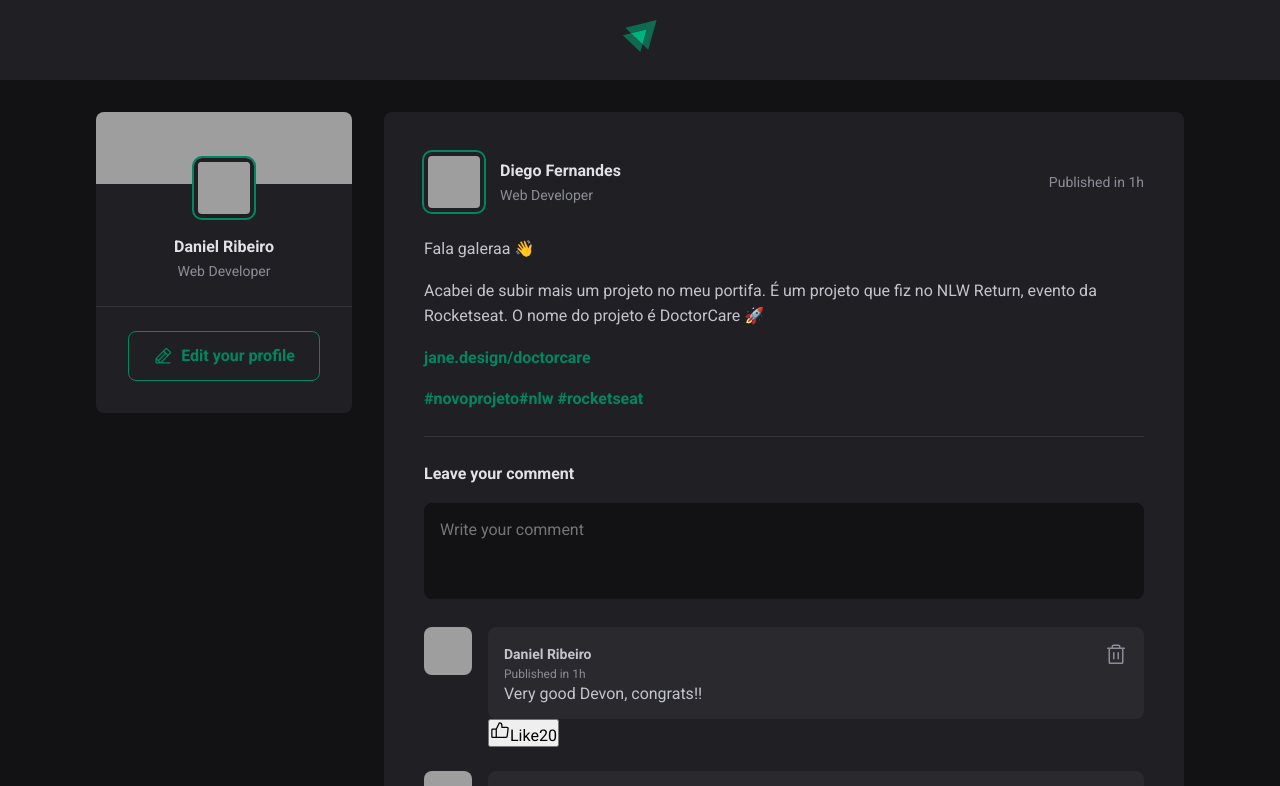
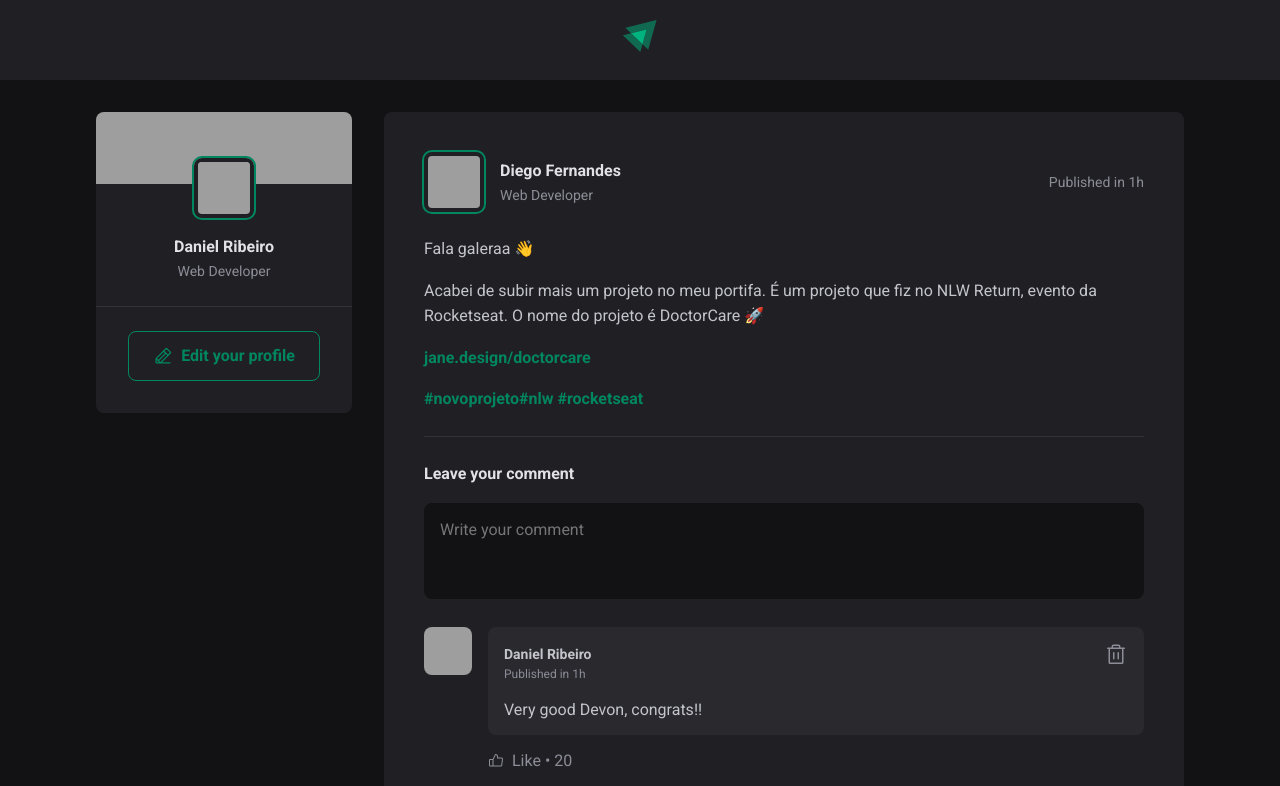
Before and after one commit to danielKNS/RocketSeat, a React (Vite) app: page / in a window 1280 px wide. Shown: the top 786 px of the page. Built offline with nearby package versions, Linux system fonts and the light colour scheme; grey boxes are pictures that could not be loaded.

Commit message:
the comment button complete

```diff
--- a/src/components/Comment.jsx
+++ b/src/components/Comment.jsx
@@ -27,7 +27,7 @@ const Comment = () => {
 
         <footer>
           <button>
-            <ThumbsUp size={20} />
+            <ThumbsUp />
             Like
             <span>20</span>
           </button>
--- a/src/components/Comment.module.css
+++ b/src/components/Comment.module.css
@@ -51,3 +51,38 @@
 .commentContent header button:hover {
   color: var(--red-500);
 }
+
+.commentContent p {
+  margin-top: 1rem;
+  color: var(--gray-300);
+}
+
+.commentBox footer {
+  margin-top: 1rem;
+}
+
+.commentBox footer button {
+  background: transparent;
+  border: 0;
+  color: var(--gray-400);
+  cursor: pointer;
+  display: flex;
+  align-items: center;
+
+  border-radius: 2px;
+}
+
+.commentBox footer button:hover {
+  color: var(--green-300);
+}
+
+.commentBox footer button svg {
+  margin-right: 0.5rem;
+}
+
+.commentBox footer button span::before {
+  /* // The content is the  little circle and the ::before is an element
+  that we can create inside of the span & style it */
+  content: "\2022";
+  padding: 0 0.25rem;
+}
```
